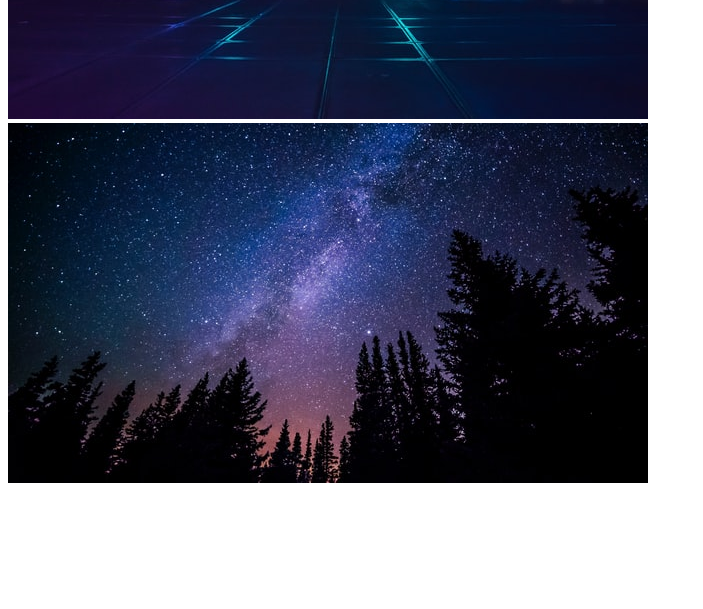
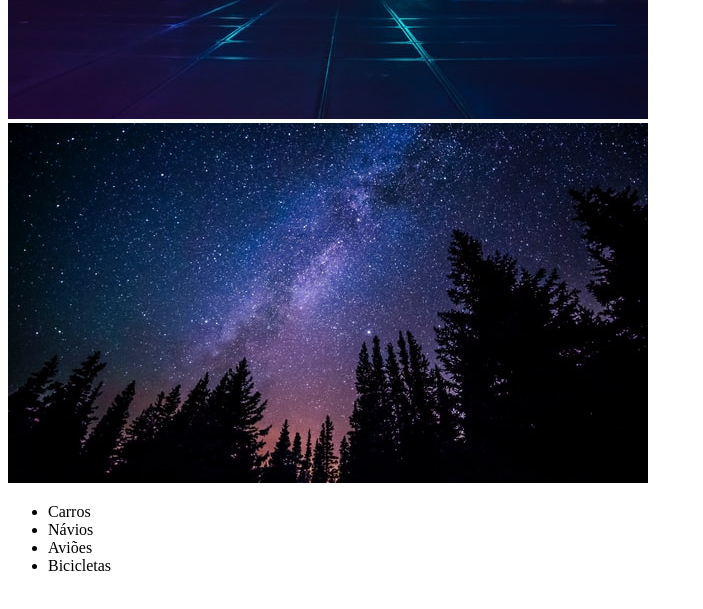
Before and after one commit to Dynnho/Front-end, a plain HTML site: page 2_HTML/index.html in a window 1280 px wide. Shown: the part 905-1514 px from the top of the page, without its empty margins (0-703 px from the left). Drawn offline with Linux system fonts and the light colour scheme.

Commit message:
Adiciona lista não ordenada com itens de transporte

```diff
--- a/2_HTML/index.html
+++ b/2_HTML/index.html
@@ -42,6 +42,12 @@
         <!-- 8 - Atributo alt -->
          <img src="img/nature.jpg" alt="Floresta a noite com o céu estrelado">
 
-
+        <!-- 9 - Listas não ordenadas -->
+         <ul>
+            <li>Carros</li>
+            <li>Návios</li>
+            <li>Aviões</li>
+            <li>Bicicletas</li>
+         </ul>
     </body>
 </html>
```
